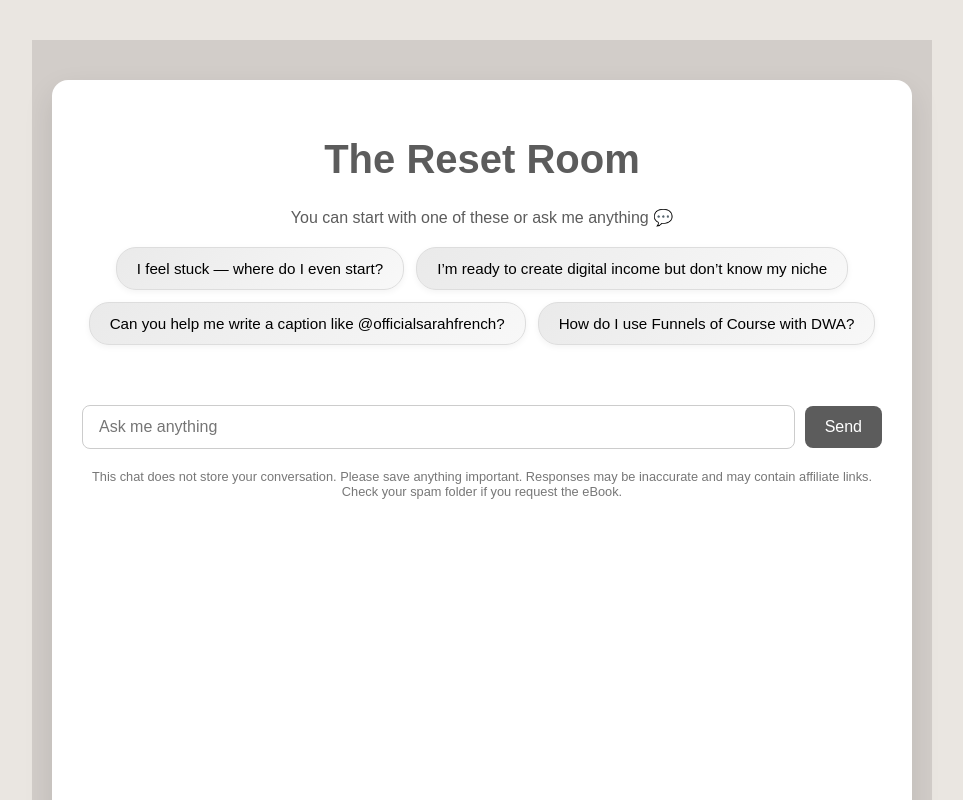
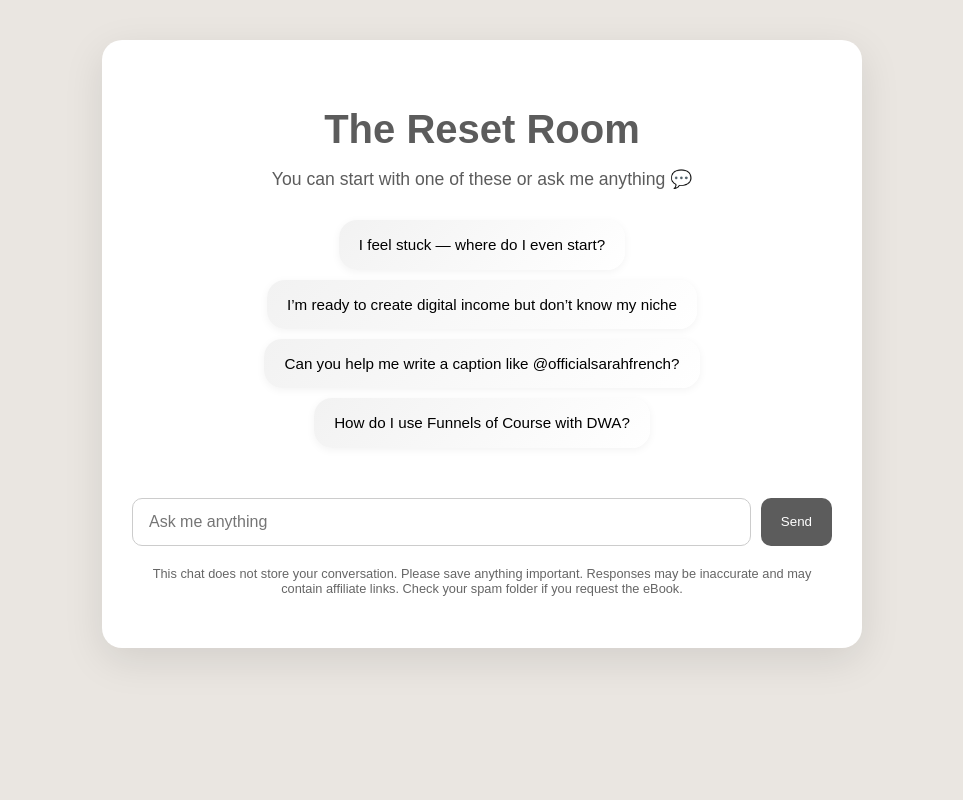
Before and after one commit to SarahFrenchMarketing/resetroom-chat-ui, a Next.js app: page / in a window 1280 px wide. Shown: the top 800 px of the page, without its empty margins (158-1121 px from the left). Built offline with nearby package versions, Linux system fonts and the light colour scheme.

Commit message:
Update index.js

```diff
--- a/pages/index.js
+++ b/pages/index.js
@@ -1,5 +1,6 @@
 import { useState, useRef, useEffect } from 'react';
 import Head from 'next/head';
+import '../styles/globals.css';
 
 export default function Home() {
   const [messages, setMessages] = useState([]);
@@ -8,10 +9,10 @@ export default function Home() {
   const chatEndRef = useRef(null);
 
   const suggestions = [
-    'I feel stuck — where do I even start?',
-    'I’m ready to create digital income but don’t know my niche',
-    'Can you help me write a caption like @officialsarahfrench?',
-    'How do I use Funnels of Course with DWA?'
+    "I feel stuck — where do I even start?",
+    "I’m ready to create digital income but don’t know my niche",
+    "Can you help me write a caption like @officialsarahfrench?",
+    "How do I use Funnels of Course with DWA?"
   ];
 
   const scrollToBottom = () => {
@@ -24,6 +25,7 @@ export default function Home() {
 
   const sendMessage = async (message) => {
     if (!message.trim()) return;
+
     const newMessages = [...messages, { role: 'user', content: message }];
     setMessages(newMessages);
     setInput('');
@@ -54,158 +56,44 @@ export default function Home() {
       <Head>
         <title>The Reset Room</title>
       </Head>
-      <div style={styles.container}>
-        <div style={styles.chatBox}>
-          <h1 style={styles.title}>The Reset Room</h1>
-          <p style={styles.subtitle}>You can start with one of these or ask me anything 💬</p>
-          <div style={styles.suggestions}>
+      <main className="chat-wrapper">
+        <h1>The Reset Room</h1>
+        <p className="subtitle">You can start with one of these or ask me anything 💬</p>
+
+        <div className="suggestions">
           {suggestions.map((text, idx) => (
-              <button
-                key={idx}
-                onClick={() => handleSuggestion(text)}
-                style={styles.suggestionBtn}
-              >
+            <button key={idx} onClick={() => handleSuggestion(text)}>
               {text}
             </button>
           ))}
         </div>
-          <div style={styles.messages}>
+
+        <div className="chat-box">
           {messages.map((msg, i) => (
-              <div
-                key={i}
-                style={{
-                  ...styles.message,
-                  alignSelf: msg.role === 'user' ? 'flex-end' : 'flex-start',
-                  background: msg.role === 'user' ? '#d2cdc9' : '#f5f5f5',
-                }}
-              >
-                {msg.content.split('\n').map((line, idx) => (
-                  <p key={idx} style={styles.messageText}>{line}</p>
-                ))}
+            <div key={i} className="message">
+              {msg.content}
             </div>
           ))}
-            {loading && (
-              <div style={{ ...styles.message, background: '#f5f5f5', fontStyle: 'italic' }}>
-                Typing...
-              </div>
-            )}
-            <div ref={chatEndRef} />
+          <div ref={chatEndRef}></div>
         </div>
 
-          <form onSubmit={handleSubmit} style={styles.form}>
+        <form onSubmit={handleSubmit} className="input-area">
           <input
             type="text"
+            placeholder="Ask me anything"
             value={input}
             onChange={(e) => setInput(e.target.value)}
-              placeholder="Ask me anything"
-              style={styles.input}
+            disabled={loading}
           />
-            <button type="submit" style={styles.sendBtn}>Send</button>
+          <button type="submit" disabled={loading}>Send</button>
         </form>
 
-          <p style={styles.disclaimer}>
+        <p className="footer-note">
           This chat does not store your conversation. Please save anything important.
-            Responses may be inaccurate and may contain affiliate links. Check your spam folder if you request the eBook.
+          Responses may be inaccurate and may contain affiliate links. Check your spam
+          folder if you request the eBook.
         </p>
-        </div>
-      </div>
+      </main>
     </>
   );
 }
-
-const styles = {
-  container: {
-    background: '#D2CDC9',
-    minHeight: '100vh',
-    padding: '40px 20px',
-    display: 'flex',
-    justifyContent: 'center',
-    fontFamily: 'Montserrat, sans-serif',
-  },
-  chatBox: {
-    background: '#fff',
-    borderRadius: '16px',
-    boxShadow: '0 12px 30px rgba(0,0,0,0.1)',
-    width: '100%',
-    maxWidth: '800px',
-    padding: '30px',
-    display: 'flex',
-    flexDirection: 'column',
-  },
-  title: {
-    fontFamily: 'Anton, sans-serif',
-    fontSize: '2.5rem',
-    textAlign: 'center',
-    marginBottom: '10px',
-    color: '#5C5C5C',
-  },
-  subtitle: {
-    textAlign: 'center',
-    marginBottom: '20px',
-    fontSize: '1rem',
-    color: '#5C5C5C',
-  },
-  suggestions: {
-    display: 'flex',
-    flexWrap: 'wrap',
-    gap: '12px',
-    justifyContent: 'center',
-    marginBottom: '30px',
-  },
-  suggestionBtn: {
-    padding: '12px 20px',
-    borderRadius: '20px',
-    background: 'linear-gradient(135deg, #eaeaea, #f8f8f8)',
-    border: '1px solid #ddd',
-    boxShadow: '0 2px 6px rgba(0, 0, 0, 0.05)',
-    cursor: 'pointer',
-    fontSize: '0.95rem',
-    transition: 'all 0.2s ease',
-    whiteSpace: 'wrap',
-    maxWidth: '100%',
-  },
-  messages: {
-    display: 'flex',
-    flexDirection: 'column',
-    gap: '12px',
-    marginBottom: '30px',
-  },
-  message: {
-    maxWidth: '90%',
-    padding: '16px',
-    borderRadius: '12px',
-    fontSize: '0.95rem',
-    whiteSpace: 'pre-wrap',
-  },
-  messageText: {
-    margin: 0,
-    lineHeight: 1.5,
-  },
-  form: {
-    display: 'flex',
-    gap: '10px',
-    alignItems: 'center',
-  },
-  input: {
-    flex: 1,
-    padding: '12px 16px',
-    borderRadius: '8px',
-    border: '1px solid #ccc',
-    fontSize: '1rem',
-  },
-  sendBtn: {
-    padding: '12px 20px',
-    backgroundColor: '#5C5C5C',
-    color: '#fff',
-    border: 'none',
-    borderRadius: '8px',
-    cursor: 'pointer',
-    fontSize: '1rem',
-  },
-  disclaimer: {
-    marginTop: '20px',
-    fontSize: '0.8rem',
-    textAlign: 'center',
-    color: '#777',
-  },
-};
```
Lines whose indentation alone changed are shown as unchanged.
